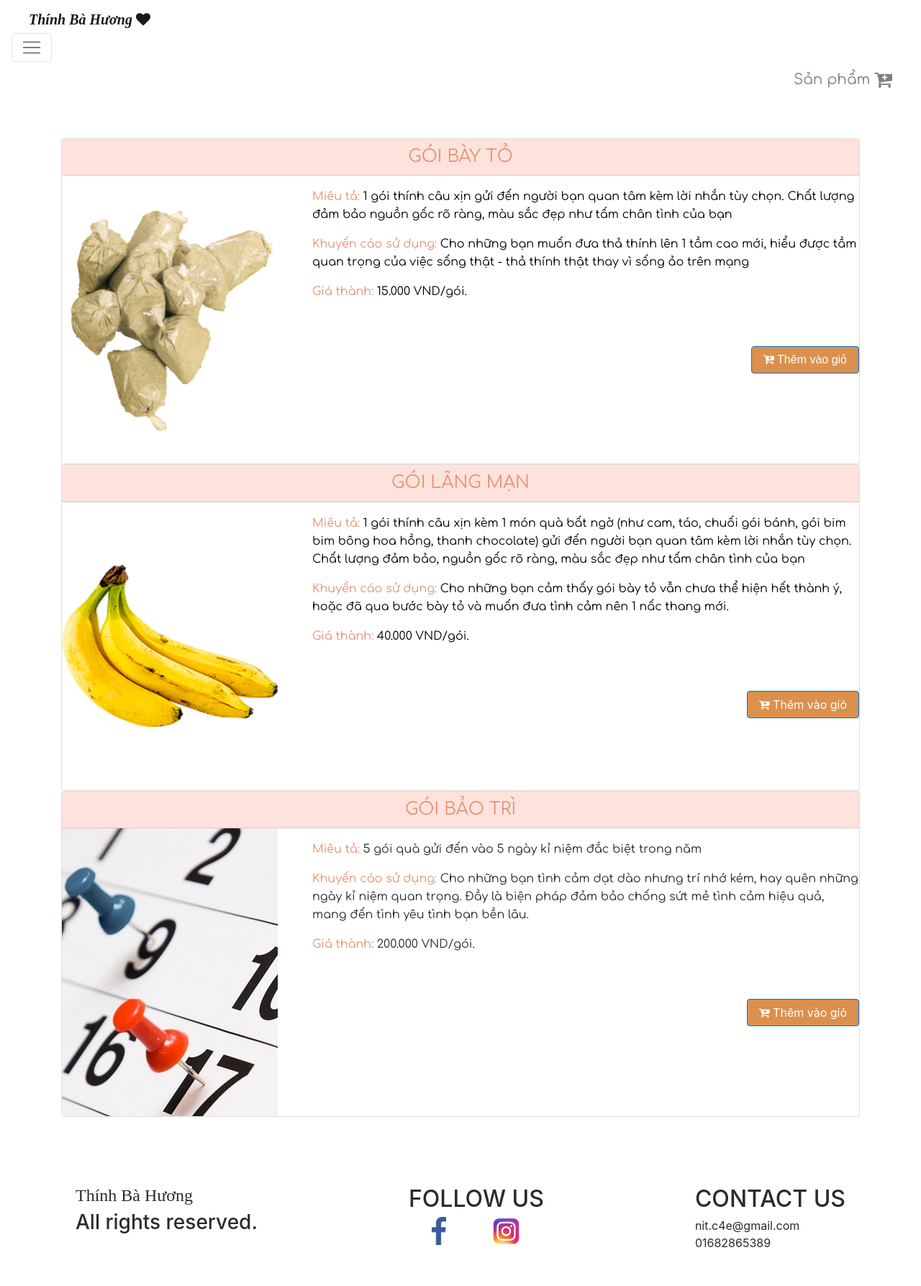
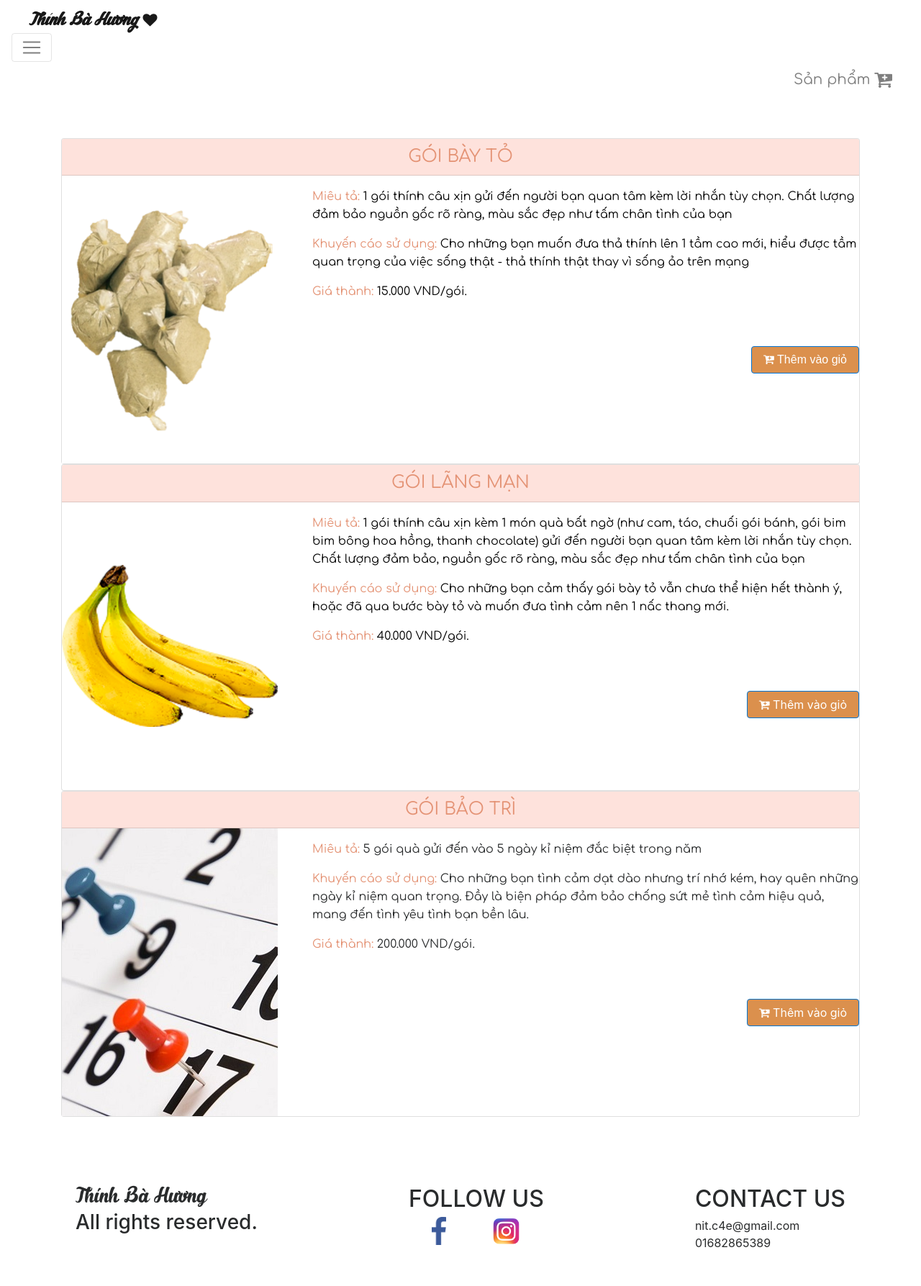
Before and after one commit to Kirisaki124/thinhbahuong, a Flask app: page /service in a window 1280 px wide. Shown: the whole page at 72% size. Run offline with Flask 2, Linux system fonts and the light colour scheme; parts of the project's set-up code (start-up, migrations or seed data) failed here and were passed over; some libraries are stand-ins or nearby versions.

Commit message:
font add

```diff
--- a/static/css/style.css
+++ b/static/css/style.css
@@ -16,11 +16,7 @@
 
 @font-face {
   font-family: Nabila;
-<<<<<<< HEAD
-  src: url(../fonts/Nabila.ttf);
-=======
   src: url(../../static/fonts/Nabila.ttf);
->>>>>>> e6c8dae8f63300b37d3b216362557a7f9beeccbd
 }
 
 .h-500px{
```
